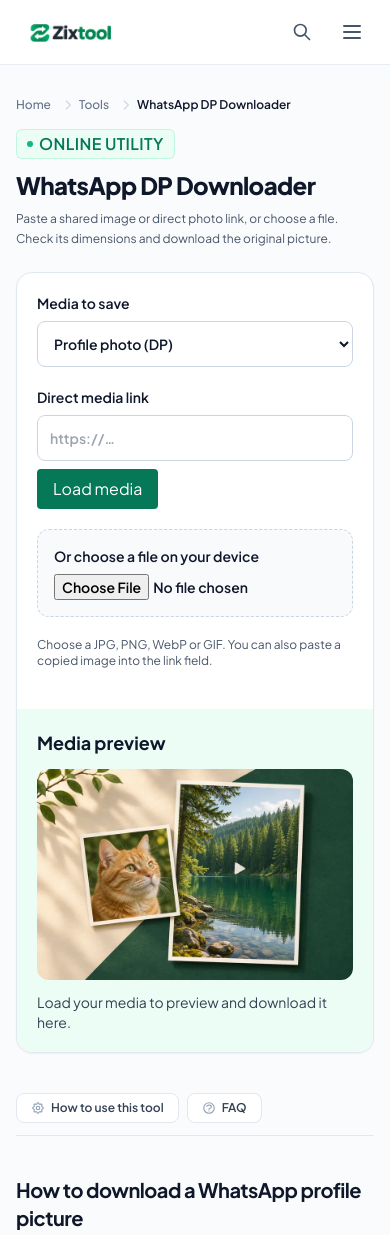
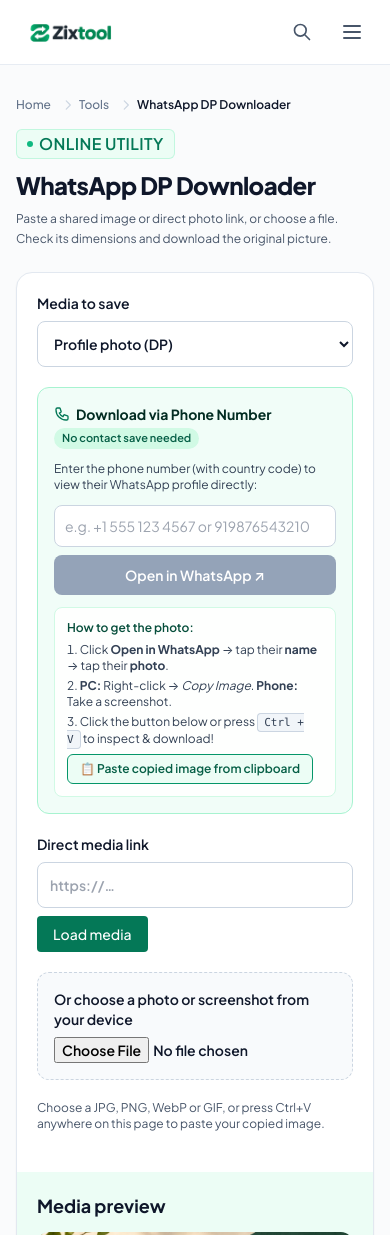
Before and after one commit to devcoder0909/tools, an Astro site: page /whatsapp-dp-status-downloader in a window 390 px wide. Shown: the top 1235 px of the page. Built offline with nearby package versions, Linux system fonts and the light colour scheme; Astro itself is replaced by a stand-in of ours.

Commit message:
Add phone number direct profile opener and 1-click clipboard paste to WhatsApp DP Downloader

```diff
--- a/src/components/WhatsAppMediaSaver.tsx
+++ b/src/components/WhatsAppMediaSaver.tsx
@@ -7,6 +7,7 @@ const extensions: Record<string, string> = {
 
 export default function WhatsAppMediaSaver() {
   const [mode, setMode] = useState('dp');
+  const [phone, setPhone] = useState('');
   const [address, setAddress] = useState('');
   const [result, setResult] = useState<{ url: string; name: string; video: boolean } | null>(null);
   const [message, setMessage] = useState('');
@@ -15,8 +16,11 @@ export default function WhatsAppMediaSaver() {
   const viewer = useRef<HTMLDialogElement>(null);
   const pending = useRef<AbortController | null>(null);
   const picker = useRef<HTMLInputElement>(null);
+
   useEffect(() => () => { if (result) URL.revokeObjectURL(result.url); }, [result]);
   useEffect(() => () => pending.current?.abort(), []);
+
+  const cleanPhone = phone.replace(/[^0-9]/g, '');
 
   function reset() {
     pending.current?.abort();
@@ -37,6 +41,28 @@ export default function WhatsAppMediaSaver() {
     setMessage('Ready to download.');
   }
 
+  async function pasteFromClipboard() {
+    if (!navigator.clipboard?.read) {
+      setMessage('Press Ctrl + V to paste your copied image.');
+      return;
+    }
+    try {
+      const items = await navigator.clipboard.read();
+      for (const item of items) {
+        const imageType = item.types.find(t => t.startsWith('image/'));
+        if (imageType) {
+          const blob = await item.getType(imageType);
+          reset();
+          preview(blob);
+          return;
+        }
+      }
+      setMessage('No image found in your clipboard. In WhatsApp, right-click the photo and select "Copy Image", then click here.');
+    } catch {
+      setMessage('Clipboard access was blocked. Press Ctrl + V on your keyboard to paste the image.');
+    }
+  }
+
   async function loadLink(event: Event) {
     event.preventDefault();
     reset();
@@ -46,6 +72,8 @@ export default function WhatsAppMediaSaver() {
     try { url = new URL(address.trim()); if (url.protocol !== 'https:' || url.username || url.password) throw Error(); }
     catch { setMessage('Enter a direct HTTPS link to the image or video.'); return; }
     if (['wa.me', 'chat.whatsapp.com', 'api.whatsapp.com'].includes(url.hostname)) {
+      const match = url.pathname.replace(/[^0-9]/g, '');
+      if (match) setPhone(match);
       setMessage('That is a WhatsApp chat or invite link. Choose the shared photo from your device or paste a direct image link.');
       return;
     }
@@ -73,34 +101,88 @@ export default function WhatsAppMediaSaver() {
       <label class="block text-sm font-semibold">Media to save <select class="mt-2 block w-full rounded-lg border border-slate-300 bg-white p-3" value={mode} onChange={e => {
         reset(); setAddress(''); setMode(e.currentTarget.value); if (picker.current) picker.current.value = '';
       }}><option value="dp">Profile photo (DP)</option><option value="status">Status photo or video</option></select></label>
+
+      {mode === 'dp' && <div class="rounded-xl border border-emerald-200 bg-emerald-50/70 p-4 space-y-3">
+        <div class="flex flex-wrap items-center justify-between gap-1">
+          <span class="text-sm font-bold text-emerald-950 flex items-center gap-1.5">
+            <svg class="w-4 h-4 text-emerald-700" fill="none" viewBox="0 0 24 24" stroke="currentColor"><path stroke-linecap="round" stroke-linejoin="round" stroke-width="2" d="M3 5a2 2 0 012-2h3.28a1 1 0 01.948.684l1.498 4.493a1 1 0 01-.502 1.21l-2.257 1.13a11.042 11.042 0 005.516 5.516l1.13-2.257a1 1 0 011.21-.502l4.493 1.498a1 1 0 01.684.949V19a2 2 0 01-2 2h-1C9.716 21 3 14.284 3 6V5z" /></svg>
+            Download via Phone Number
+          </span>
+          <span class="text-[11px] font-semibold bg-emerald-100 text-emerald-800 px-2 py-0.5 rounded-full">No contact save needed</span>
+        </div>
+        <p class="text-xs text-slate-700">Enter the phone number (with country code) to view their WhatsApp profile directly:</p>
+        <div class="flex flex-col sm:flex-row gap-2">
+          <input
+            type="tel"
+            aria-label="WhatsApp phone number"
+            class="block w-full rounded-lg border border-slate-300 bg-white p-2.5 text-sm"
+            placeholder="e.g. +1 555 123 4567 or 919876543210"
+            value={phone}
+            onInput={e => setPhone(e.currentTarget.value)}
+          />
+          <a
+            href={cleanPhone ? `https://wa.me/${cleanPhone}` : '#'}
+            target="_blank"
+            rel="noopener noreferrer"
+            onClick={e => {
+              if (!cleanPhone) {
+                e.preventDefault();
+                setMessage('Enter a phone number with country code first.');
+              }
+            }}
+            class={`inline-flex shrink-0 items-center justify-center rounded-lg px-4 py-2.5 text-sm font-semibold text-white transition ${cleanPhone ? 'bg-emerald-700 hover:bg-emerald-800' : 'bg-slate-400 cursor-not-allowed'}`}
+          >
+            Open in WhatsApp ↗
+          </a>
+        </div>
+        <div class="rounded-lg bg-white/90 p-3 border border-emerald-100 text-xs text-slate-700 space-y-1.5">
+          <p class="font-semibold text-emerald-900">How to get the photo:</p>
+          <ol class="list-decimal list-inside space-y-1">
+            <li>Click <strong>Open in WhatsApp</strong> &rarr; tap their <strong>name</strong> &rarr; tap their <strong>photo</strong>.</li>
+            <li><strong>PC:</strong> Right-click &rarr; <em>Copy Image</em>. <strong>Phone:</strong> Take a screenshot.</li>
+            <li>Click the button below or press <kbd class="px-1.5 py-0.5 rounded bg-slate-100 border border-slate-300 font-mono text-[11px]">Ctrl + V</kbd> to inspect &amp; download!</li>
+          </ol>
+          <button
+            type="button"
+            onClick={pasteFromClipboard}
+            class="mt-2 inline-flex items-center gap-1.5 rounded-md border border-emerald-600 bg-emerald-50 px-3 py-1.5 text-xs font-semibold text-emerald-800 hover:bg-emerald-100 transition"
+          >
+            📋 Paste copied image from clipboard
+          </button>
+        </div>
+      </div>}
+
       <form onSubmit={loadLink} class="space-y-2">
-      <label class="block text-sm font-semibold">Direct media link<input class="mt-2 block w-full rounded-lg border border-slate-300 p-3" type="url" required value={address} placeholder="https://…" onInput={e => { reset(); setAddress(e.currentTarget.value); }} /></label>
-      <button type="submit" disabled={busy} class="rounded bg-emerald-700 px-4 py-2 text-white">{busy ? 'Loading…' : 'Load media'}</button>
+        <label class="block text-sm font-semibold">Direct media link<input class="mt-2 block w-full rounded-lg border border-slate-300 p-3 text-sm" type="url" required value={address} placeholder="https://…" onInput={e => { reset(); setAddress(e.currentTarget.value); }} /></label>
+        <button type="submit" disabled={busy} class="rounded bg-emerald-700 px-4 py-2 text-sm text-white font-medium hover:bg-emerald-800 transition">{busy ? 'Loading…' : 'Load media'}</button>
       </form>
-    <label class="block rounded-xl border border-dashed border-slate-300 bg-slate-50 p-4 text-sm font-semibold">Or choose a file on your device<input ref={picker} type="file" class="block mt-2 w-full text-sm" accept={'image/jpeg,image/png,image/webp,image/gif' + (mode === 'status' ? ',video/mp4,video/webm' : '')} onChange={e => {
+
+      <label class="block rounded-xl border border-dashed border-slate-300 bg-slate-50 p-4 text-sm font-semibold">Or choose a photo or screenshot from your device<input ref={picker} type="file" class="block mt-2 w-full text-sm" accept={'image/jpeg,image/png,image/webp,image/gif' + (mode === 'status' ? ',video/mp4,video/webm' : '')} onChange={e => {
         reset(); const file = e.currentTarget.files?.[0]; if (file) preview(file);
       }} /></label>
-    <p class="text-xs text-slate-600">{mode === 'dp' ? 'Choose a JPG, PNG, WebP or GIF. You can also paste a copied image into the link field.' : 'Choose an image, MP4 or WebM status clip.'}</p>
-    <p role="status" class="text-sm font-medium">{message}</p>
+
+      <p class="text-xs text-slate-600">{mode === 'dp' ? 'Choose a JPG, PNG, WebP or GIF, or press Ctrl+V anywhere on this page to paste your copied image.' : 'Choose an image, MP4 or WebM status clip.'}</p>
+      <p role="status" class="text-sm font-medium text-slate-800">{message}</p>
     </div>
+
     <div class="min-w-0 bg-emerald-50 p-5 sm:p-7 flex flex-col justify-center">
       <h2 class="mb-3 text-lg font-bold">Media preview</h2>
       {!result && <figure><img src="/images/whatsapp-media-preview.webp" width="780" height="520" alt="Example square profile photo and vertical status video" class="w-full rounded-xl" />
-      <figcaption class="mt-3 text-sm text-slate-700">Load your media to preview and download it here.</figcaption></figure>}
+        <figcaption class="mt-3 text-sm text-slate-700">Enter a number, paste an image (Ctrl+V), or select a file to preview and download.</figcaption></figure>}
       {result && <div key={result.url} class="space-y-3">{result.video ? <video controls src={result.url} class="mx-auto max-h-64 max-w-full rounded-lg" /> : <>
         <img src={result.url} alt="Selected WhatsApp media" class="mx-auto max-h-64 max-w-full rounded-lg"
           onLoad={event => setDimensions(`${event.currentTarget.naturalWidth} × ${event.currentTarget.naturalHeight} pixels`)}
           onError={() => { setDimensions(''); setMessage('The browser could not display this image. Try the original file.'); }} />
         {dimensions && <div class="flex flex-wrap items-center gap-3">
-        <span class="text-sm">{dimensions}</span>
-        <button type="button" onClick={() => viewer.current?.showModal()} class="min-h-11 rounded-lg border border-emerald-700 px-3 text-sm font-semibold text-emerald-800">View original size</button>
+          <span class="text-sm font-medium text-slate-700">{dimensions}</span>
+          <button type="button" onClick={() => viewer.current?.showModal()} class="min-h-11 rounded-lg border border-emerald-700 px-3 text-sm font-semibold text-emerald-800 hover:bg-emerald-100 transition">View original size</button>
         </div>}
         <dialog ref={viewer} aria-label="Original size photo" class="m-auto max-h-[90vh] max-w-[95vw] rounded-xl p-4 backdrop:bg-black/60">
-        <form method="dialog" class="mb-2 text-right"><button class="min-h-11 rounded-lg px-3 font-semibold">Close preview</button></form>
+          <form method="dialog" class="mb-2 text-right"><button class="min-h-11 rounded-lg px-3 font-semibold hover:bg-slate-100">Close preview</button></form>
           <div class="max-h-[70vh] max-w-full overflow-auto"><img src={result.url} alt="Photo at original size" class="max-w-none" /></div>
         </dialog>
       </>}
-      <a download={result.name} href={result.url} class="inline-block rounded bg-emerald-700 text-white px-4 py-2">Download {mode === 'dp' ? 'profile photo' : 'status'}</a></div>}
+        <a download={result.name} href={result.url} class="inline-block rounded-lg bg-emerald-700 text-white font-semibold px-5 py-2.5 shadow hover:bg-emerald-800 transition">Download {mode === 'dp' ? 'profile photo' : 'status'}</a></div>}
     </div>
   </section>;
 }
--- a/src/content/tools/whatsapp-dp-status-downloader.mdx
+++ b/src/content/tools/whatsapp-dp-status-downloader.mdx
@@ -1,15 +1,25 @@
 ---
 title: WhatsApp DP Downloader | View and Save a Profile Picture
-description: Preview a shared WhatsApp profile picture from a file or image link, inspect its dimensions, and download the original image.
+description: View and save a WhatsApp profile picture by phone number, copied image, or file. Inspect pixel dimensions and download the original picture.
 last_reviewed: "2026-11-24"
 reviewed: true
 ---
 
-## How to download a WhatsApp profile picture
+## How to download a WhatsApp profile picture by phone number
 
-A DP is a display picture. If someone shared their profile photo with you as an attachment, save that attachment to your device. Then choose **Profile photo (DP)** and select the file. If you have a direct HTTPS link to the picture, paste it and choose **Load media**. On a computer, you can also copy an image and paste it into the link field.
+To save someone's WhatsApp profile picture using their phone number without adding them to your address book:
 
-Choose **View original size** to inspect details, then close the preview and select **Download profile photo**. A PNG downloads as a PNG, and an animated GIF keeps its frames. If all you have is a phone number or a WhatsApp chat link, ask the owner to share the photo as an attachment.
+1. **Enter the phone number:** Type the full mobile number with country code (e.g., `+1 555 123 4567` or `919876543210`) into the **Download via Phone Number** field.
+2. **Open the profile:** Click **Open in WhatsApp ↗** to open a direct chat on WhatsApp Web or mobile app without saving the contact.
+3. **Open the picture:** In WhatsApp, tap or click their contact name at the top, then click on their profile photo to view it full screen.
+4. **Copy or screenshot:** On a PC, right-click the image and select **Copy Image**. On an iPhone or Android phone, take a quick screenshot.
+5. **Paste and save:** Return to this tool and press <kbd>Ctrl + V</kbd>, click **Paste copied image from clipboard**, or pick the screenshot file. The tool displays the exact image dimensions and provides a 1-click download button for the clean file.
+
+## How to save a DP from a direct file or image link
+
+If someone shared a profile photo with you as an attachment or file, choose **Profile photo (DP)** and select the file from your computer or phone. If you have a direct HTTPS link to the picture, paste it into the **Direct media link** field and click **Load media**.
+
+Click **View original size** to open a full-resolution modal preview and inspect details, then close the preview and select **Download profile photo**. A PNG downloads as a PNG, and an animated GIF keeps its frames.
 
 ## Is the downloaded WhatsApp DP full size or HD?
 
```
Also changed, not shown: tests/e2e/whatsapp-media.spec.ts (+7 -0 lines). Lines whose indentation alone changed are shown as unchanged.
